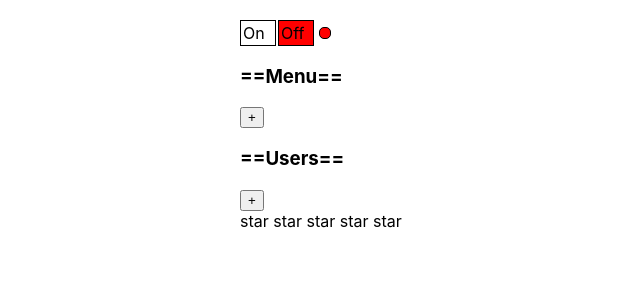
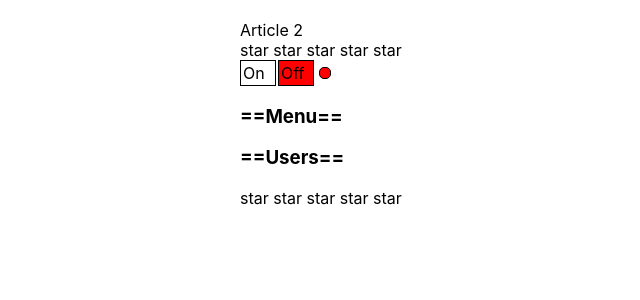
Before and after one commit to ItEmigrant/TypeScript, a React (Create React App) app: page / in a window 1280 px wide. Shown: the top 300 px of the page, without its empty margins (100-740 px from the left). Built offline with nearby package versions, Linux system fonts and the light colour scheme.

Commit message:
lesson7callback1.1

```diff
--- a/src/App.tsx
+++ b/src/App.tsx
@@ -1,13 +1,17 @@
-import React from 'react';
+import React, {useState} from 'react';
 
 import './App.css';
-/*import Accordion from './components/Accordion/Accordion';
-import {Rating} from "./components/Rating/Rating";*/
+/*import Accordion from './components/Accordion/Accordion';*/
+import {Rating, ratingValueType} from "./components/Rating/Rating";
 import {OnOff} from "./components/OnOff/OnOff";
 import {UnAccordion} from "./components/AccSelfContr/UnAccordion";
 import {UnRating} from "./components/UnConrtRating/UnRating";
 
 function App() {
+
+
+    let [ratingValue, setRating] = useState <ratingValueType>(0)
+
 
     return (
         <div className={"App1"}>
@@ -16,13 +20,11 @@
             Article 1
             <Rating value={3}/>
             <Accordion titleValue={"Menu"} collapsed = {true}/>
-            <Accordion titleValue={"Users"} collapsed = {false}/>
+            <Accordion titleValue={"Users"} collapsed = {false}/>*/}
             Article 2
-            <Rating value={0}/>
-            <Rating value={1}/>
-            <Rating value={2}/>
-            <Rating value={4}/>
-            <Rating value={5}/>*/}
+
+            <Rating value={ratingValue} onClick={setRating}/>
+
             <OnOff/>
             <UnAccordion titleValue={"Menu"}/>
             <UnAccordion titleValue={"Users"}/>
--- a/src/components/AccSelfContr/UnAccordion.tsx
+++ b/src/components/AccSelfContr/UnAccordion.tsx
@@ -11,8 +11,8 @@
     let [collapsed, setCollapsed] = useState(true);
 
         return <div>
-            <AccordionTitle title={props.titleValue}/>
-            <button onClick={()=>(setCollapsed(!collapsed))}>+</button>
+            <AccordionTitle title={props.titleValue} onClick={()=>(setCollapsed(!collapsed))}/>
+
 
             {!collapsed && <AccordionBody/>}
         </div>
@@ -22,11 +22,12 @@
 
 type AccordionTitlePropsType = {
     title: string
+    onClick: ()=>void
 }
 
 function AccordionTitle(props: AccordionTitlePropsType) {
     console.log("AccordionTitle rendering")
-    return <><h3>=={props.title}==</h3></>
+    return <><h3 onClick={()=>{props.onClick()}}>=={props.title }==</h3></>
 }
 
 function AccordionBody() {
--- a/src/components/Rating/Rating.tsx
+++ b/src/components/Rating/Rating.tsx
@@ -1,8 +1,12 @@
 import React from "react";
 
+
+export type ratingValueType = 1 | 2 | 3 | 4 | 5 | 0;
+
+
 type RatingPropsType = {
-
-    value: 1 | 2 | 3 | 4 | 5 | 0
+    value: ratingValueType;
+    onClick: (value: ratingValueType) => void
 }
 
 export function Rating(props: RatingPropsType) {
@@ -10,11 +14,11 @@
 
     return (
         <div>
-            <Star selected={props.value > 0}/>
-            <Star selected={props.value > 1}/>
-            <Star selected={props.value > 2}/>
-            <Star selected={props.value > 3}/>
-            <Star selected={props.value > 4}/>
+            <Star selected={props.value > 0} onClick={props.onClick} value={1}/>
+            <Star selected={props.value > 1} onClick={props.onClick} value={2}/>
+            <Star selected={props.value > 2} onClick={props.onClick} value={3}/>
+            <Star selected={props.value > 3} onClick={props.onClick} value={4}/>
+            <Star selected={props.value > 4} onClick={props.onClick} value={5}/>
         </div>
     )
 
@@ -22,13 +26,14 @@
 
 type StarPropsType = {
     selected: boolean
+    onClick: (value: ratingValueType) => void
+    value: ratingValueType
 }
 
 function Star(props: StarPropsType) {
     console.log("Star rendering")
-    if (props.selected) {
-        return <span><b> star</b></span>
-    } else {
-        return <span> star </span>
-    }
+    return <span onClick={() => {
+        props.onClick(props.value)
+    }}> {props.selected ? <b> star</b> : 'star'}</span>
+
 }
--- a/src/components/UnConrtRating/UnRating.tsx
+++ b/src/components/UnConrtRating/UnRating.tsx
@@ -9,32 +9,36 @@
 
     let [selected, setSelected] = useState(0)
 
+    console.log(selected)
+
     return (
+
         <div>
 
-            <Star selected={selected > 0} setSelected={setSelected} value={1}/>
+            <Star selected={selected > 0} setSelected={()=>{setSelected(1)}} />
 
-            <Star selected={selected > 1} setSelected={setSelected} value={2}/>
+            <Star selected={selected > 1} setSelected={()=>{setSelected(2)}} />
 
-            <Star selected={selected > 2} setSelected={setSelected} value={3}/>
+            <Star selected={selected > 2} setSelected={()=>{setSelected(3)}} />
 
-            <Star selected={selected > 3} setSelected={setSelected} value={4}/>
+            <Star selected={selected > 3} setSelected={()=>{setSelected(4)}} />
 
-            <Star selected={selected > 4} setSelected={setSelected} value={5}/>
+            <Star selected={selected > 4} setSelected={()=>{setSelected(5)}} />
 
         </div>
+
     )
 
 }
 
 type StarPropsType = {
     selected: boolean
-    value: 1|2|3|4|5
-    setSelected: (value: number)=> void
+
+    setSelected: () => void
 }
 
 function Star(props: StarPropsType) {
-
-   return  <span onClick={()=>{props.setSelected(props.value)}}> {props.selected ? <b>star</b> : "star"}
+    return <span onClick={() => {props.setSelected()}}>
+       {props.selected ? <b>star </b> : "star "}
     </span>
 }
```
